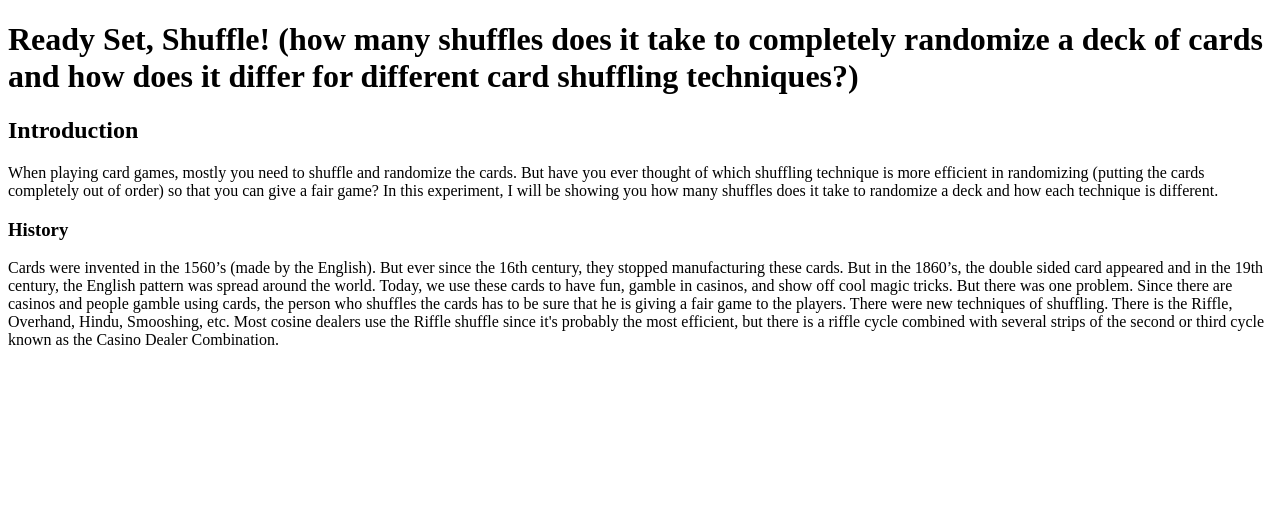
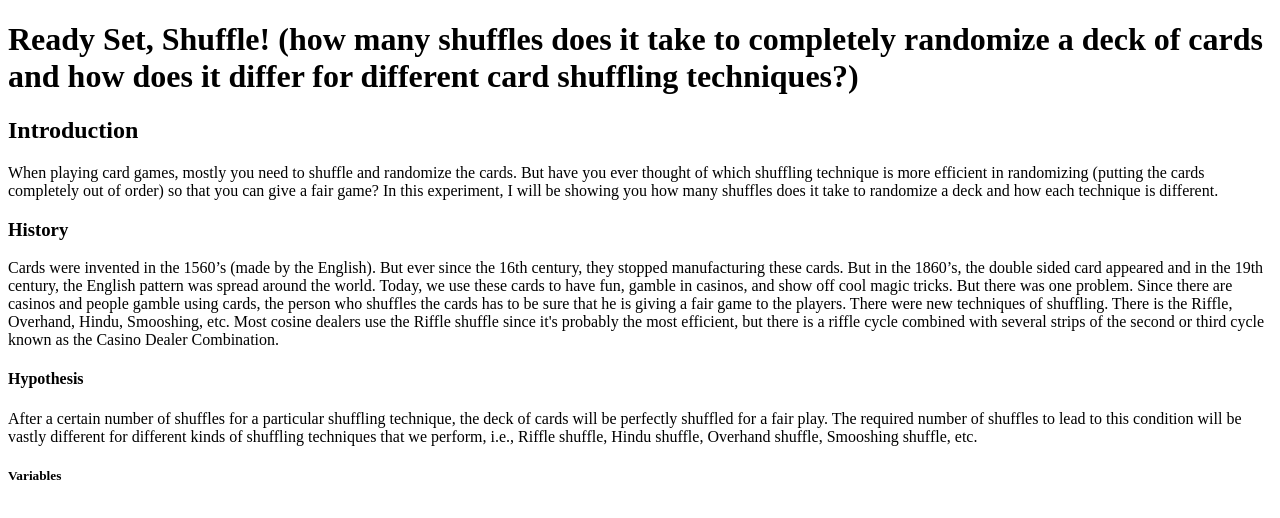
Before and after one commit to cayden1129/Ready-Set-Shuffle, a plain HTML site: page index.html in a window 1280 px wide. Drawn offline with Linux system fonts and the light colour scheme.

Commit message:
Hypothesis

```diff
--- a/index.html
+++ b/index.html
@@ -16,5 +16,12 @@
 <p>Cards were invented in the 1560’s (made by the English). But ever since the 16th century, they stopped manufacturing these cards. But in the 1860’s, the double sided card appeared and in the 19th century, the English pattern was spread around the world. Today, we use these cards to have fun, gamble in casinos, and show off cool magic tricks.  But there was one problem. Since there are casinos and people gamble using cards, the person who shuffles the cards has to be sure that he is giving a fair game to the players. There were new techniques of shuffling. There is the Riffle, Overhand, Hindu, Smooshing, etc. Most cosine dealers use the Riffle shuffle since it's probably the most efficient, but there is a riffle cycle combined with several strips of the second or third cycle known as the Casino Dealer Combination.
 </p>
 
+<h4>Hypothesis</h4>
+<p>After a certain number of shuffles for a particular shuffling technique, the deck of cards will be perfectly shuffled for a fair play. The required number of shuffles to lead to this condition will be vastly different for different kinds of shuffling techniques that we perform, i.e., Riffle shuffle, Hindu shuffle, Overhand shuffle, Smooshing shuffle, etc.
+</p>
+
+<h5>Variables</h5>
+<p></p>
+
 </body>
 </html>
```
